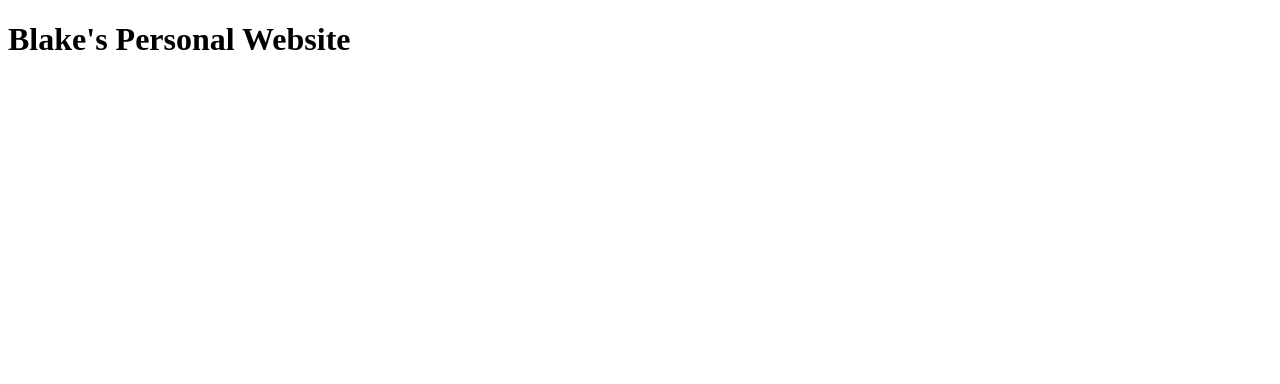
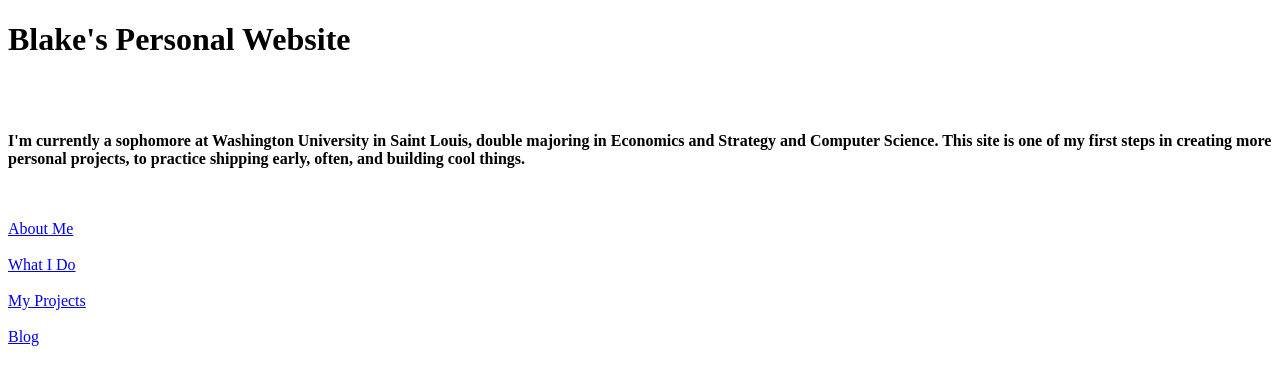
Before and after one commit to blakermiranda/blakermiranda.github.com, a plain HTML site: page index.html in a window 1280 px wide. Drawn offline with Linux system fonts and the light colour scheme.

Commit message:
updating to basic website design

```diff
--- a/index.html
+++ b/index.html
@@ -1,18 +1,35 @@
 <!DOCTYPE html>
 <html>
 <head>
-    <meta charset="utf-8" />
-    <meta http-equiv="X-UA-Compatible" content="IE=edge">
-    <title>Blake's website</title>
-    <meta name="viewport" content="width=device-width, initial-scale=1">
-    <link rel="stylesheet" type="text/css" href="PersonalSiteStyleSheet.css" />
+    <title> Blake Miranda </title>
+
+    <link rel = 'stylesheet' type = 'text/css' href="PersonalSiteStyleSheet.css" />
 
 </head>
+
 <body>
     <h1 class = 'Title'>
         Blake's Personal Website
     </h1> <br> <br>
 
+    <p class = 'blurb'>
+        I'm currently a sophomore at Washington University in Saint
+        Louis, double majoring in Economics and Strategy and Computer
+        Science. This site is one of my first steps in creating more
+        personal projects, to practice shipping early, often, and
+        building cool things.
+    </p> <br> <br>
+
+    <a class = 'about' href = 'temp.html'>About Me</a> <br><br>
+    <!-- change the link to something I make, or at least something to test -->
+    <a class = 'do' href = 'temp.html'>What I Do</a> <br><br>
+    <!-- change the link to something I make, or at least something to test -->
+    <a class = 'proj' href = 'temp.html'>My Projects</a> <br><br>
+    <!-- change the link to something I make, or at least something to test -->
+    <a class = 'blog' href= "temp.html">Blog</a><br>
+    <!-- same as the above comment -->
 
 </body>
+
+
 </html>
```
